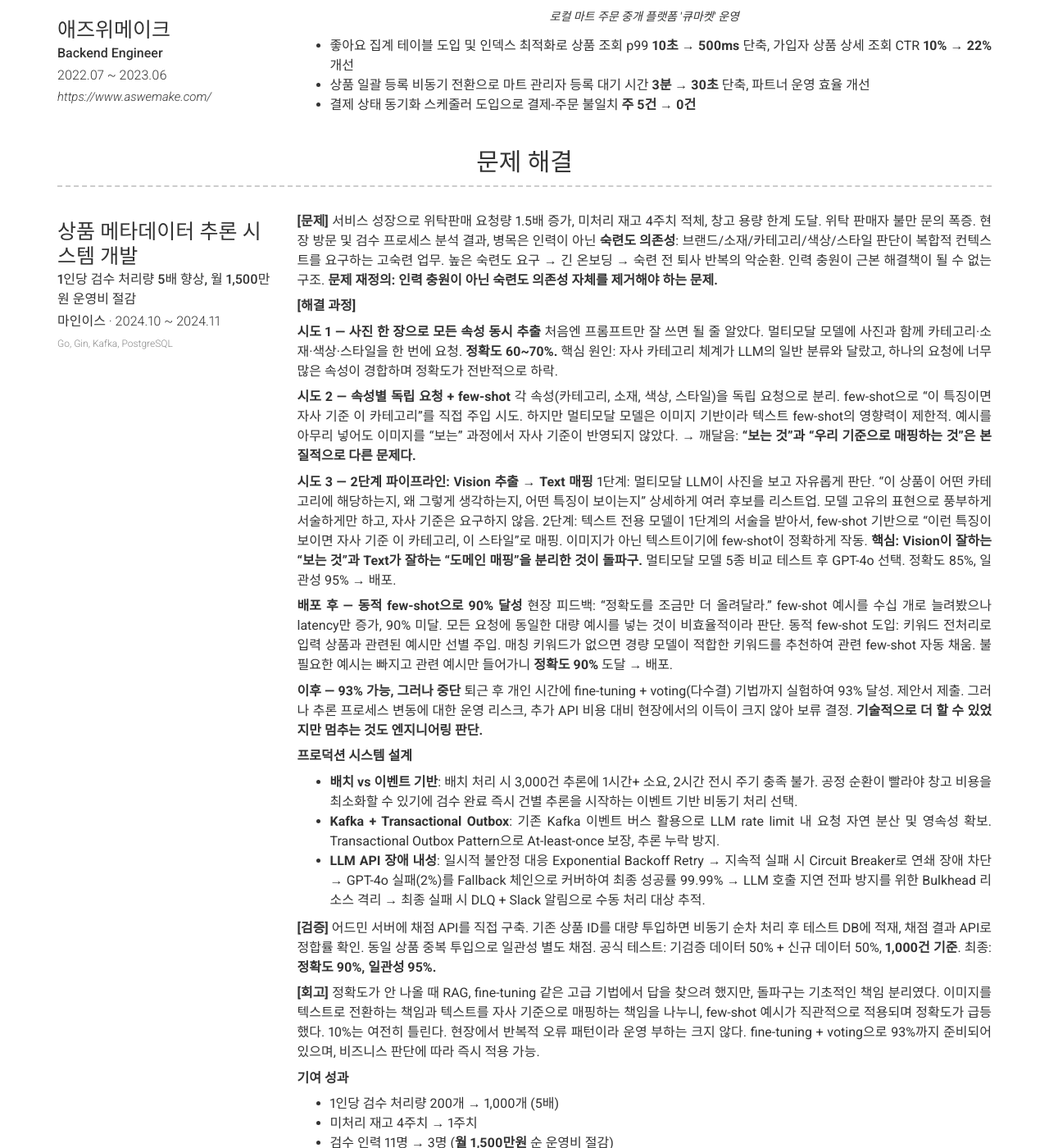
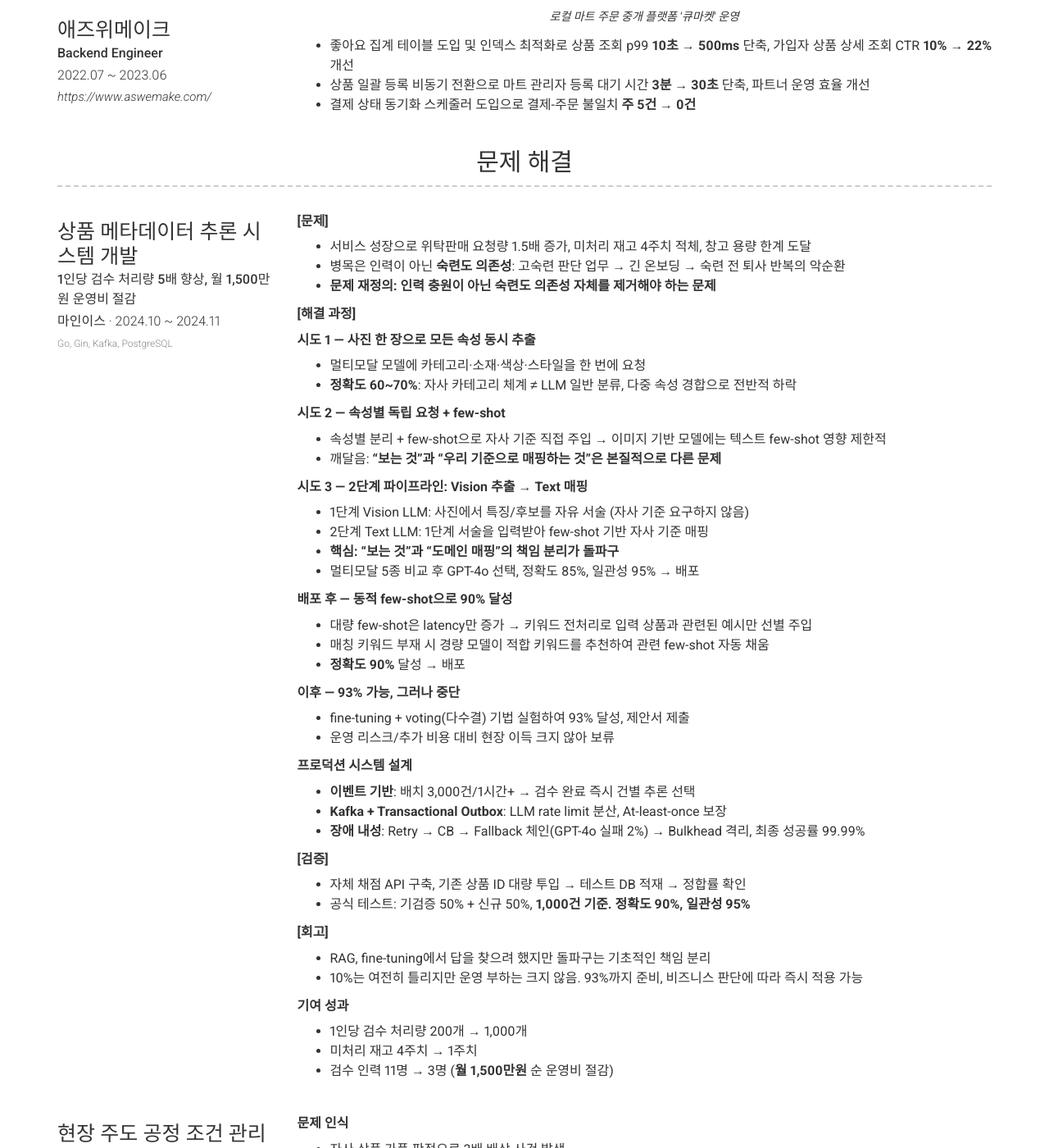
Before and after one commit to toongri/toongri.github.io, a Jekyll site: the page built from index.md, in a window 1280 px wide and 1400 px high, scrolled down 776 px. Shown: the whole window at 82% size. Built offline with Jekyll 4.4.1, drawn with Linux system fonts in a browser that asks for light colours; nearby versions of some CDN libraries.

Commit message:
docs: 메타데이터 추론 시스템 산문체를 불릿 포맷으로 전환

```diff
--- a/_config.yml
+++ b/_config.yml
@@ -61,46 +61,50 @@ content:
         skills: Go, Gin, Kafka, PostgreSQL
         description: |
           **[문제]**
-          서비스 성장으로 위탁판매 요청량 1.5배 증가, 미처리 재고 4주치 적체, 창고 용량 한계 도달. 위탁 판매자 불만 문의 폭증.
-          현장 방문 및 검수 프로세스 분석 결과, 병목은 인력이 아닌 **숙련도 의존성**: 브랜드/소재/카테고리/색상/스타일 판단이 복합적 컨텍스트를 요구하는 고숙련 업무. 높은 숙련도 요구 → 긴 온보딩 → 숙련 전 퇴사 반복의 악순환. 인력 충원이 근본 해결책이 될 수 없는 구조.
-          **문제 재정의: 인력 충원이 아닌 숙련도 의존성 자체를 제거해야 하는 문제.**
+          - 서비스 성장으로 위탁판매 요청량 1.5배 증가, 미처리 재고 4주치 적체, 창고 용량 한계 도달
+          - 병목은 인력이 아닌 **숙련도 의존성**: 고숙련 판단 업무 → 긴 온보딩 → 숙련 전 퇴사 반복의 악순환
+          - **문제 재정의: 인력 충원이 아닌 숙련도 의존성 자체를 제거해야 하는 문제**
 
           **[해결 과정]**
 
           **시도 1 — 사진 한 장으로 모든 속성 동시 추출**
-          처음엔 프롬프트만 잘 쓰면 될 줄 알았다. 멀티모달 모델에 사진과 함께 카테고리·소재·색상·스타일을 한 번에 요청. **정확도 60~70%.** 핵심 원인: 자사 카테고리 체계가 LLM의 일반 분류와 달랐고, 하나의 요청에 너무 많은 속성이 경합하며 정확도가 전반적으로 하락.
+          - 멀티모달 모델에 카테고리·소재·색상·스타일을 한 번에 요청
+          - **정확도 60~70%**: 자사 카테고리 체계 ≠ LLM 일반 분류, 다중 속성 경합으로 전반적 하락
 
           **시도 2 — 속성별 독립 요청 + few-shot**
-          각 속성(카테고리, 소재, 색상, 스타일)을 독립 요청으로 분리. few-shot으로 "이 특징이면 자사 기준 이 카테고리"를 직접 주입 시도. 하지만 멀티모달 모델은 이미지 기반이라 텍스트 few-shot의 영향력이 제한적. 예시를 아무리 넣어도 이미지를 "보는" 과정에서 자사 기준이 반영되지 않았다.
-          → 깨달음: **"보는 것"과 "우리 기준으로 매핑하는 것"은 본질적으로 다른 문제다.**
+          - 속성별 분리 + few-shot으로 자사 기준 직접 주입 → 이미지 기반 모델에는 텍스트 few-shot 영향 제한적
+          - 깨달음: **"보는 것"과 "우리 기준으로 매핑하는 것"은 본질적으로 다른 문제**
 
           **시도 3 — 2단계 파이프라인: Vision 추출 → Text 매핑**
-          1단계: 멀티모달 LLM이 사진을 보고 자유롭게 판단. "이 상품이 어떤 카테고리에 해당하는지, 왜 그렇게 생각하는지, 어떤 특징이 보이는지" 상세하게 여러 후보를 리스트업. 모델 고유의 표현으로 풍부하게 서술하게만 하고, 자사 기준은 요구하지 않음.
-          2단계: 텍스트 전용 모델이 1단계의 서술을 받아서, few-shot 기반으로 "이런 특징이 보이면 자사 기준 이 카테고리, 이 스타일"로 매핑. 이미지가 아닌 텍스트이기에 few-shot이 정확하게 작동.
-          **핵심: Vision이 잘하는 "보는 것"과 Text가 잘하는 "도메인 매핑"을 분리한 것이 돌파구.** 멀티모달 모델 5종 비교 테스트 후 GPT-4o 선택. 정확도 85%, 일관성 95% → 배포.
+          - 1단계 Vision LLM: 사진에서 특징/후보를 자유 서술 (자사 기준 요구하지 않음)
+          - 2단계 Text LLM: 1단계 서술을 입력받아 few-shot 기반 자사 기준 매핑
+          - **핵심: "보는 것"과 "도메인 매핑"의 책임 분리가 돌파구**
+          - 멀티모달 5종 비교 후 GPT-4o 선택, 정확도 85%, 일관성 95% → 배포
 
           **배포 후 — 동적 few-shot으로 90% 달성**
-          현장 피드백: "정확도를 조금만 더 올려달라." few-shot 예시를 수십 개로 늘려봤으나 latency만 증가, 90% 미달. 모든 요청에 동일한 대량 예시를 넣는 것이 비효율적이라 판단.
-          동적 few-shot 도입: 키워드 전처리로 입력 상품과 관련된 예시만 선별 주입. 매칭 키워드가 없으면 경량 모델이 적합한 키워드를 추천하여 관련 few-shot 자동 채움. 불필요한 예시는 빠지고 관련 예시만 들어가니 **정확도 90%** 도달 → 배포.
+          - 대량 few-shot은 latency만 증가 → 키워드 전처리로 입력 상품과 관련된 예시만 선별 주입
+          - 매칭 키워드 부재 시 경량 모델이 적합 키워드를 추천하여 관련 few-shot 자동 채움
+          - **정확도 90%** 달성 → 배포
 
           **이후 — 93% 가능, 그러나 중단**
-          퇴근 후 개인 시간에 fine-tuning + voting(다수결) 기법까지 실험하여 93% 달성. 제안서 제출. 그러나 추론 프로세스 변동에 대한 운영 리스크, 추가 API 비용 대비 현장에서의 이득이 크지 않아 보류 결정. **기술적으로 더 할 수 있었지만 멈추는 것도 엔지니어링 판단.**
+          - fine-tuning + voting(다수결) 기법 실험하여 93% 달성, 제안서 제출
+          - 운영 리스크/추가 비용 대비 현장 이득 크지 않아 보류
 
           **프로덕션 시스템 설계**
-          - **배치 vs 이벤트 기반**: 배치 처리 시 3,000건 추론에 1시간+ 소요, 2시간 전시 주기 충족 불가. 공정 순환이 빨라야 창고 비용을 최소화할 수 있기에 검수 완료 즉시 건별 추론을 시작하는 이벤트 기반 비동기 처리 선택.
-          - **Kafka + Transactional Outbox**: 기존 Kafka 이벤트 버스 활용으로 LLM rate limit 내 요청 자연 분산 및 영속성 확보. Transactional Outbox Pattern으로 At-least-once 보장, 추론 누락 방지.
-          - **LLM API 장애 내성**: 일시적 불안정 대응 Exponential Backoff Retry → 지속적 실패 시 Circuit Breaker로 연쇄 장애 차단 → GPT-4o 실패(2%)를 Fallback 체인으로 커버하여 최종 성공률 99.99% → LLM 호출 지연 전파 방지를 위한 Bulkhead 리소스 격리 → 최종 실패 시 DLQ + Slack 알림으로 수동 처리 대상 추적.
+          - **이벤트 기반**: 배치 3,000건/1시간+ → 검수 완료 즉시 건별 추론 선택
+          - **Kafka + Transactional Outbox**: LLM rate limit 분산, At-least-once 보장
+          - **장애 내성**: Retry → CB → Fallback 체인(GPT-4o 실패 2%) → Bulkhead 격리, 최종 성공률 99.99%
 
           **[검증]**
-          어드민 서버에 채점 API를 직접 구축. 기존 상품 ID를 대량 투입하면 비동기 순차 처리 후 테스트 DB에 적재, 채점 결과 API로 정합률 확인. 동일 상품 중복 투입으로 일관성 별도 채점.
-          공식 테스트: 기검증 데이터 50% + 신규 데이터 50%, **1,000건 기준**. 최종: **정확도 90%, 일관성 95%.**
+          - 자체 채점 API 구축, 기존 상품 ID 대량 투입 → 테스트 DB 적재 → 정합률 확인
+          - 공식 테스트: 기검증 50% + 신규 50%, **1,000건 기준. 정확도 90%, 일관성 95%**
 
           **[회고]**
-          정확도가 안 나올 때 RAG, fine-tuning 같은 고급 기법에서 답을 찾으려 했지만, 돌파구는 기초적인 책임 분리였다. 이미지를 텍스트로 전환하는 책임과 텍스트를 자사 기준으로 매핑하는 책임을 나누니, few-shot 예시가 직관적으로 적용되며 정확도가 급등했다.
-          10%는 여전히 틀린다. 현장에서 반복적 오류 패턴이라 운영 부하는 크지 않다. fine-tuning + voting으로 93%까지 준비되어 있으며, 비즈니스 판단에 따라 즉시 적용 가능.
+          - RAG, fine-tuning에서 답을 찾으려 했지만 돌파구는 기초적인 책임 분리
+          - 10%는 여전히 틀리지만 운영 부하는 크지 않음. 93%까지 준비, 비즈니스 판단에 따라 즉시 적용 가능
 
           **기여 성과**
-          - 1인당 검수 처리량 200개 → 1,000개 (5배)
+          - 1인당 검수 처리량 200개 → 1,000개
           - 미처리 재고 4주치 → 1주치
           - 검수 인력 11명 → 3명 (**월 1,500만원** 순 운영비 절감)
       - layout: top-left
```
